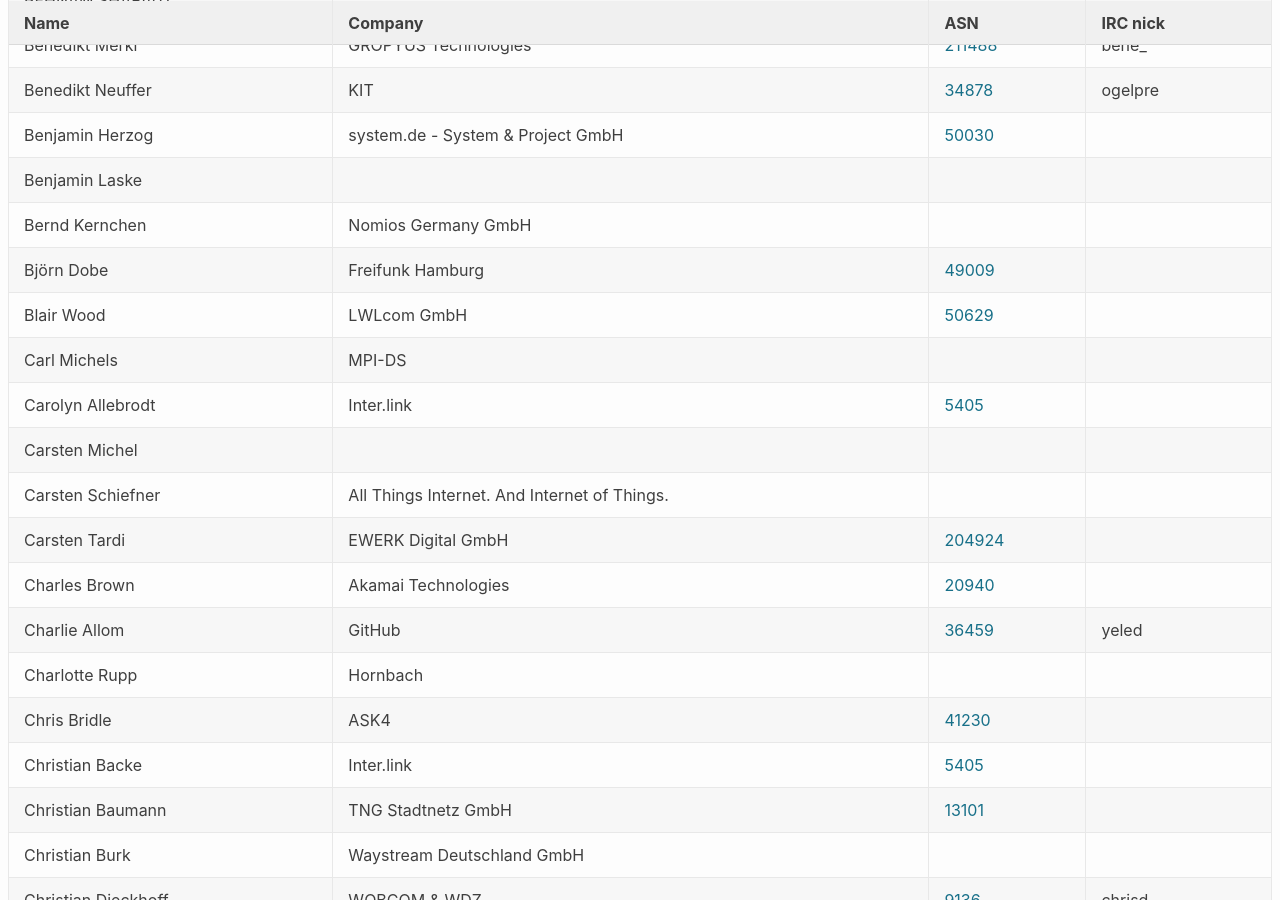
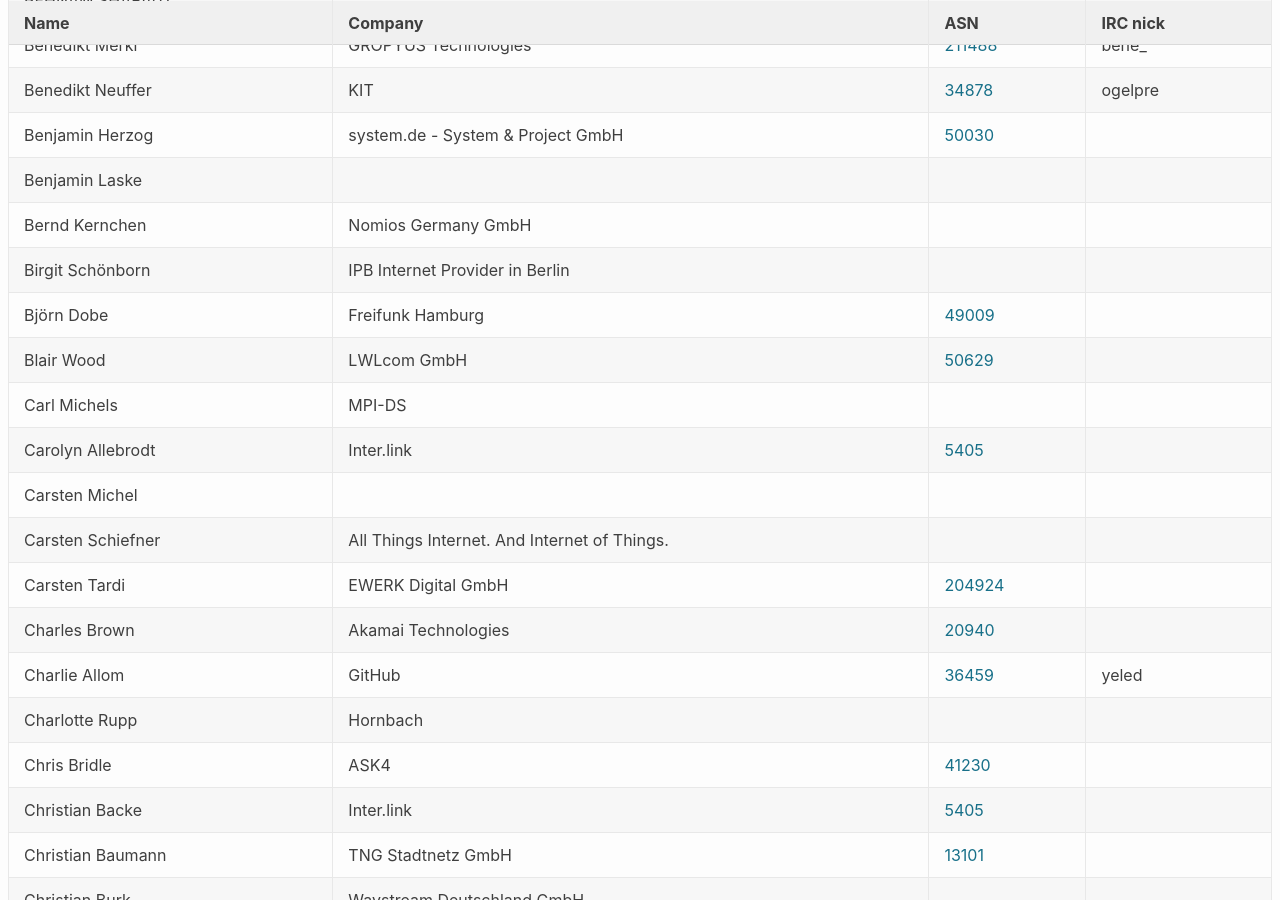
Before and after one commit to denog/pretix-attendeelist, a Jekyll site: the page built from denog15/index.md, in a window 1280 px wide and 900 px high, scrolled down 2314 px. Built offline with Jekyll 4.4.1, drawn with Linux system fonts in a browser that asks for light colours.

Commit message:
Latest data: Wed Nov 15 11:10:07 UTC 2023

```diff
--- a/_data/attendees_denog15_onsite.json
+++ b/_data/attendees_denog15_onsite.json
@@ -318,6 +318,12 @@
     "asn": null
   },
   {
+    "name": "Birgit Schönborn",
+    "company": "IPB Internet Provider in Berlin",
+    "irc": null,
+    "asn": null
+  },
+  {
     "name": "Björn Dobe",
     "company": "Freifunk Hamburg",
     "irc": null,
```
